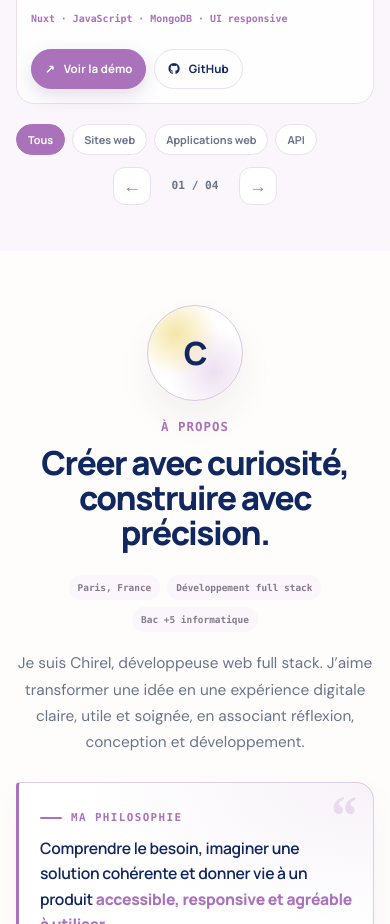
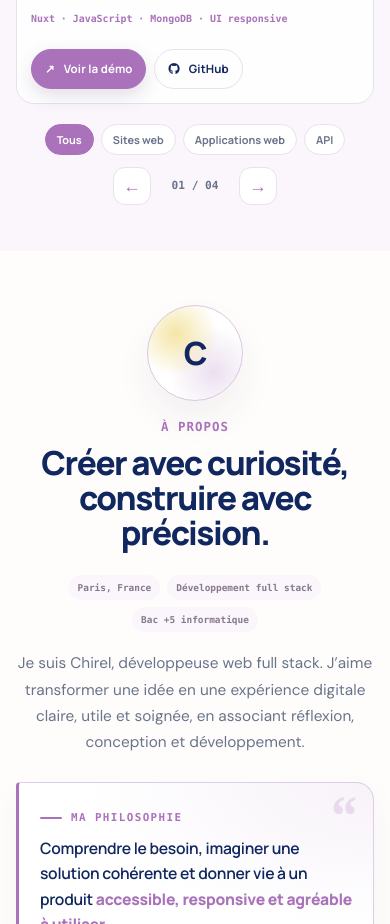
Before and after one commit to chirelhalioua/Chirel-Dev, a plain HTML site: page index.html in a window 390 px wide. Shown: the part 1320-2244 px from the top of the page. Drawn offline with nearby package versions, Linux system fonts and the light colour scheme.

Commit message:
Center project filters on mobile

```diff
--- a/assets/style.css
+++ b/assets/style.css
@@ -3705,3 +3705,18 @@ img, video, iframe { max-width:100%; }
     grid-column: auto;
   }
 }
+
+
+
+/* Centrage des filtres de projets sur mobile */
+@media (max-width: 760px) {
+  .project-filters {
+    display: flex !important;
+    justify-content: center !important;
+    align-items: center !important;
+    width: 100%;
+    box-sizing: border-box;
+    margin-left: auto !important;
+    margin-right: auto !important;
+  }
+}
```
